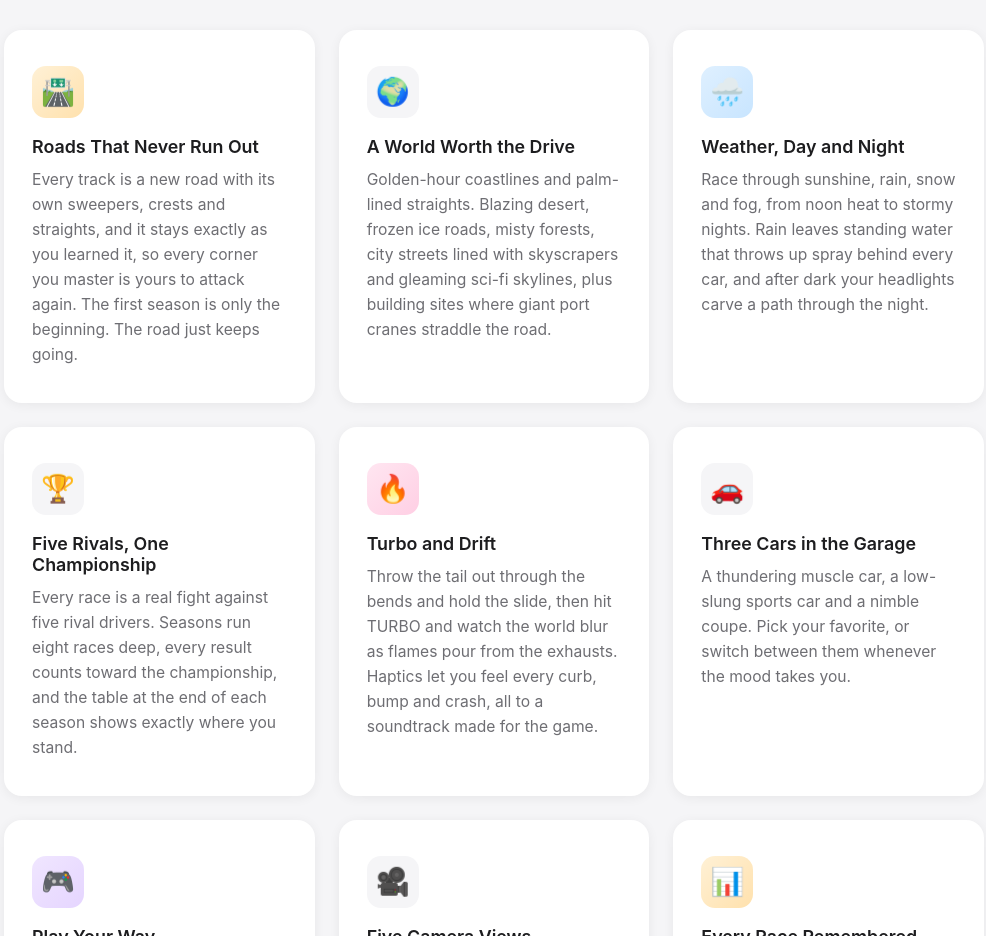
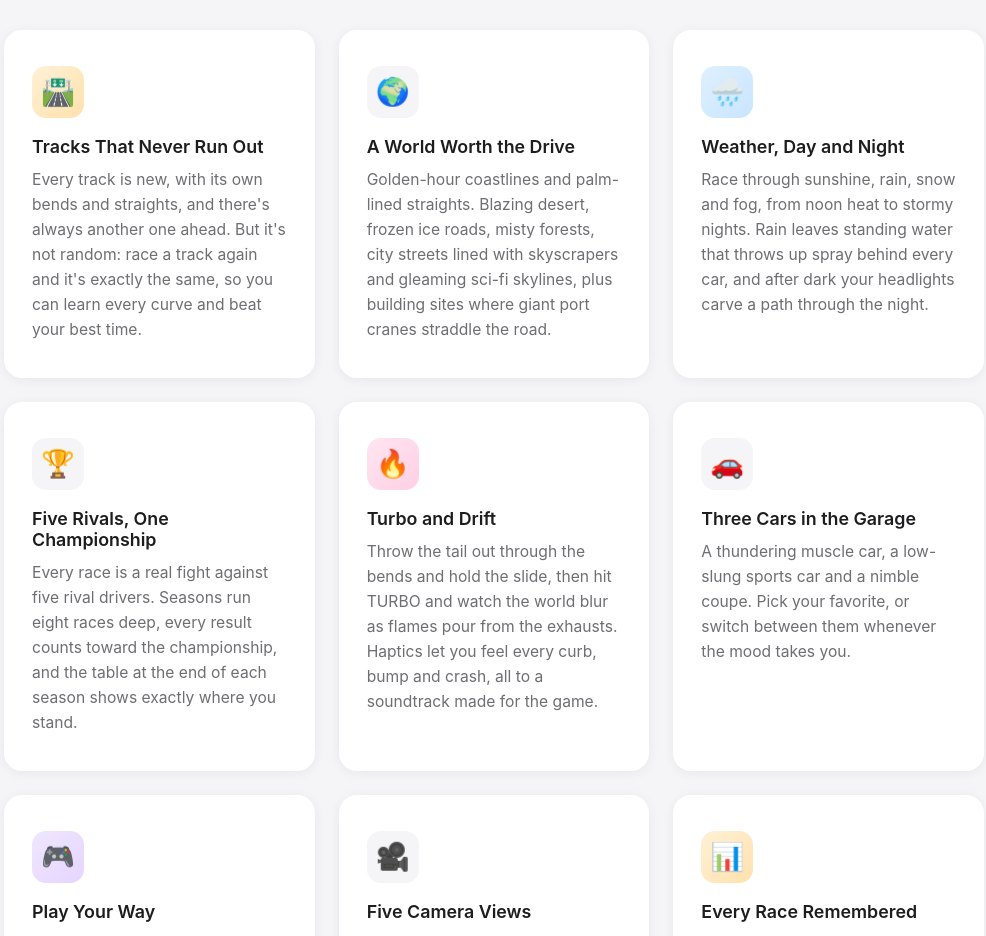
Before and after one commit to DigitalRembrandt/DigitalRembrandt.github.io, a plain HTML site: page turbo-challenge/index.html in a window 1280 px wide. Shown: the part 1520-2456 px from the top of the page, without its empty margins (146-1132 px from the left). Drawn offline with Linux system fonts and the light colour scheme.

Commit message:
TC text change

```diff
--- a/turbo-challenge/index.html
+++ b/turbo-challenge/index.html
@@ -137,10 +137,10 @@
 
         <div class="feature-card accent-gold" data-delay="0">
           <div class="icon-wrap"><span class="icon">🛣️</span></div>
-          <h3>Roads That Never Run Out</h3>
-          <p>Every track is a new road with its own sweepers, crests and straights, and it
-             stays exactly as you learned it, so every corner you master is yours to attack
-             again. The first season is only the beginning. The road just keeps going.</p>
+          <h3>Tracks That Never Run Out</h3>
+          <p>Every track is new, with its own bends and straights, and there's always another
+             one ahead. But it's not random: race a track again and it's exactly the same, so
+             you can learn every curve and beat your best time.</p>
         </div>
 
         <div class="feature-card" data-delay="80">
```
Also changed, not shown: 1 other file.
